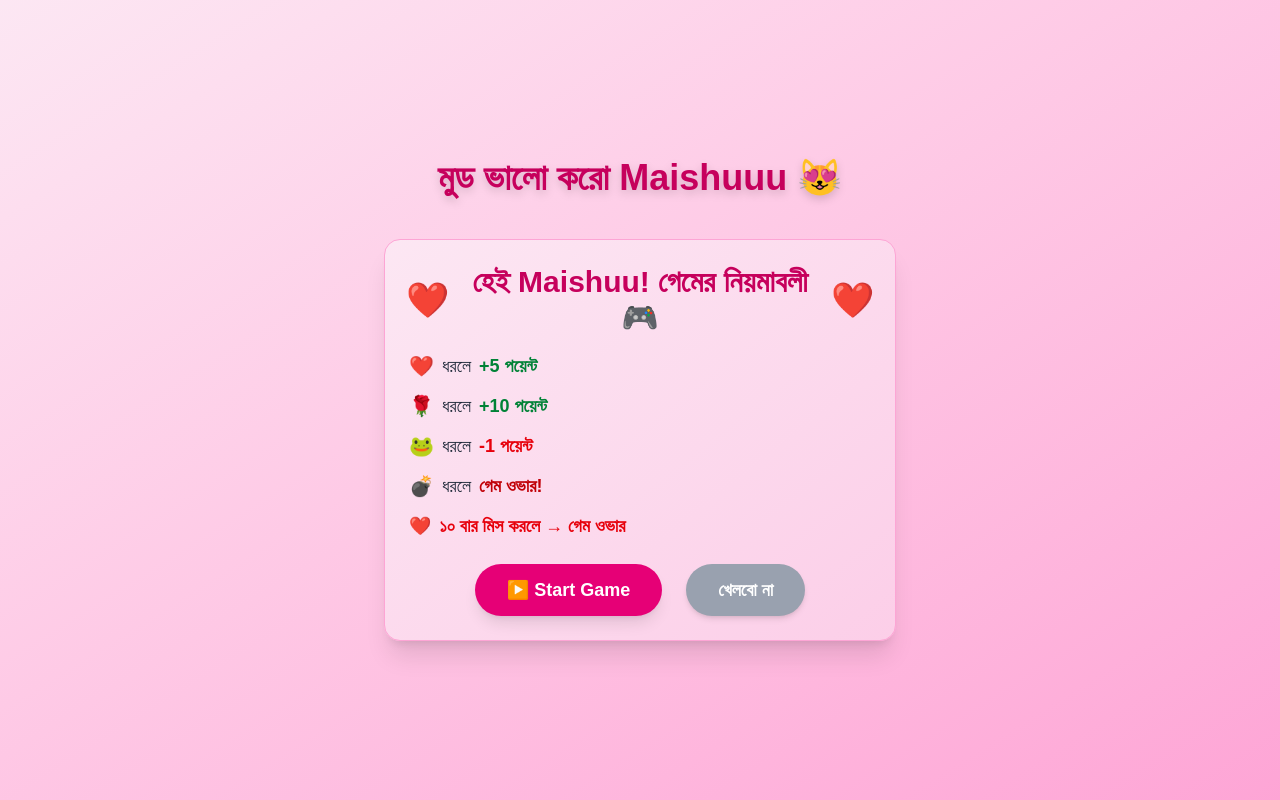
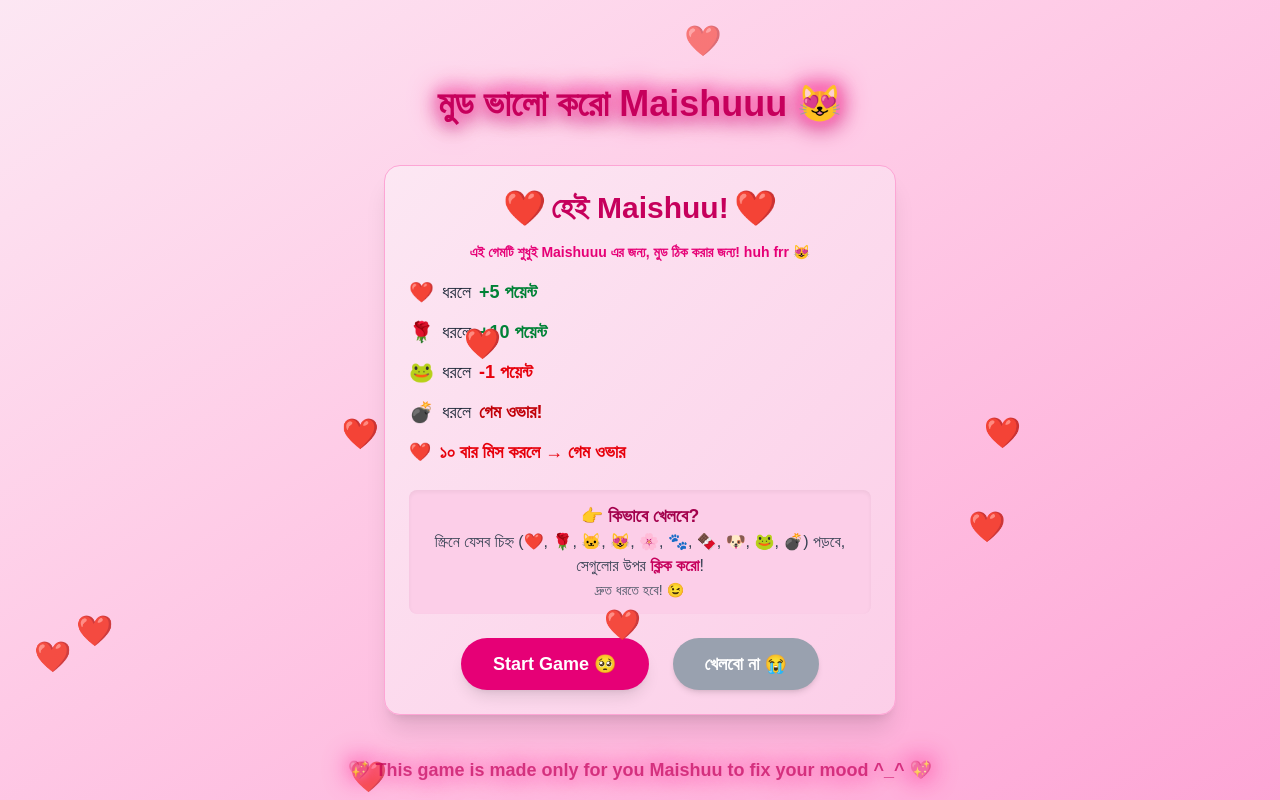
Before and after one commit to SISIYAM/maishuu-mood-thik-koro-game, a Next.js app: page / in a window 1280 px wide. Built offline with nearby package versions, Linux system fonts and the light colour scheme.

Commit message:
fixed instruction page and others

```diff
--- a/app/page.js
+++ b/app/page.js
@@ -9,6 +9,7 @@ import GameContainer from "@/components/GameContainer";
 import "./style.css";
 import CaughtEffect from "@/components/CaughtEffect";
 import Instruction from "@/components/Instruction";
+import FloatingHeart from "@/components/FloatingHeart";
 
 const funnyTexts = [
   "আমি জানি আমি একটু বলদ, তাও মুড ঠিক করো huh frr :( 😓",
@@ -176,12 +177,16 @@ export default function MoodGame() {
 
   return (
     <div className="flex flex-col items-center justify-center min-h-screen bg-gradient-to-br from-pink-100 to-pink-300 text-center relative overflow-hidden px-2 md:px-0">
-      <h1 className="text-2xl sm:text-3xl md:text-4xl font-extrabold text-pink-700 drop-shadow-lg animate-bounce mb-6 sm:mb-10">
+      <h1 className="credit-glow text-2xl sm:text-3xl md:text-4xl font-extrabold text-pink-700 drop-shadow-lg animate-bounce mb-6 sm:mb-10">
         মুড ভালো করো Maishuuu 😻
       </h1>
 
       {!gameStarted && !gameOver && !happyEnd ? (
-        <Instruction setGameStarted={setGameStarted} />
+        <>
+          <Instruction setGameStarted={setGameStarted} />
+          {/* Floating Hearts */}
+          <FloatingHeart />
+        </>
       ) : gameOver ? (
         <GameOver
           score={score}
@@ -218,6 +223,12 @@ export default function MoodGame() {
           </div>
         </>
       )}
+      {/* Credit Section */}
+      <div className="absolute bottom-4 w-full text-center">
+        <p className="credit-glow text-pink-700 text-lg font-bold animate-pulse">
+          💖 This game is made only for you Maishuu to fix your mood ^_^ 💖
+        </p>
+      </div>
     </div>
   );
 }
--- a/app/style.css
+++ b/app/style.css
@@ -16,6 +16,9 @@
   white-space: nowrap;
   animation: marquee 15s linear infinite;
 }
+.credit-glow {
+  text-shadow: 0 0 10px #ff80bf, 0 0 20px #ff4da6, 0 0 30px #ff1a8c;
+}
 @keyframes marquee {
   0% {
     transform: translateX(100%);
--- /dev/null
+++ b/components/FloatingHeart.js
@@ -0,0 +1,33 @@
+import { motion } from "framer-motion";
+import React from "react";
+
+function FloatingHeart() {
+  return (
+    <div className="absolute inset-0 pointer-events-none overflow-hidden">
+      {[...Array(10)].map((_, i) => (
+        <motion.span
+          key={i}
+          className="absolute text-pink-400 text-3xl"
+          style={{
+            left: `${Math.random() * 100}%`,
+            bottom: "-50px",
+          }}
+          animate={{
+            y: ["0%", "-120vh"],
+            opacity: [0.8, 1, 0],
+          }}
+          transition={{
+            duration: Math.random() * 6 + 5,
+            repeat: Infinity,
+            ease: "easeInOut",
+            delay: Math.random() * 5,
+          }}
+        >
+          ❤️
+        </motion.span>
+      ))}
+    </div>
+  );
+}
+
+export default FloatingHeart;
--- a/components/GameOver.js
+++ b/components/GameOver.js
@@ -7,7 +7,7 @@ function GameOver({ score, handleHappyEnd, restartGame, gameoverMessage }) {
         Game Over 😭
       </h2>
       <p className="text-lg mb-6 text-gray-700 animate-bounce">
-        {gameoverMessage}!
+        {gameoverMessage}
       </p>
       <p className="text-lg mb-6 text-gray-700 animate-bounce">
         তুমি {score} পয়েন্ট পেয়েছ!
--- a/components/Instruction.js
+++ b/components/Instruction.js
@@ -10,7 +10,8 @@ function Instruction({ setGameStarted }) {
       className="bg-gradient-to-br from-pink-100 to-pink-200 shadow-xl rounded-2xl p-6 max-w-lg w-full text-center border border-pink-300"
     >
       {/* Animated Heading */}
-      <div className="flex justify-center items-center gap-2 mb-4">
+      <div className="flex flex-col items-center gap-2 mb-4">
+        <div className="flex justify-center items-center gap-2 mb-2">
           <motion.span
             animate={{ scale: [1, 1.2, 1] }}
             transition={{ repeat: Infinity, duration: 1.2 }}
@@ -19,7 +20,7 @@ function Instruction({ setGameStarted }) {
             ❤️
           </motion.span>
           <h2 className="text-2xl sm:text-3xl font-extrabold text-pink-700">
-          হেই Maishuu! গেমের নিয়মাবলী 🎮
+            হেই Maishuu!
           </h2>
           <motion.span
             animate={{ scale: [1, 1.2, 1] }}
@@ -29,8 +30,12 @@ function Instruction({ setGameStarted }) {
             ❤️
           </motion.span>
         </div>
+        <p className="text-pink-600 font-semibold text-sm">
+          এই গেমটি শুধুই Maishuuu এর জন্য, মুড ঠিক করার জন্য! huh frr 😻
+        </p>
+      </div>
 
-      {/* Instructions */}
+      {/* Game Instructions */}
       <ul className="text-left text-gray-800 mb-6 space-y-3 text-lg font-medium">
         <li className="flex items-center gap-2">
           <span className="text-red-500 text-xl">❤️</span> ধরলে{" "}
@@ -53,6 +58,17 @@ function Instruction({ setGameStarted }) {
         </li>
       </ul>
 
+      {/* How to Play */}
+      <div className="bg-pink-200 p-3 rounded-lg shadow-inner mb-6">
+        <p className="text-pink-800 text-lg font-semibold">👉 কিভাবে খেলবে?</p>
+        <p className="text-gray-700 font-medium">
+          স্ক্রিনে যেসব চিহ্ন (❤️, 🌹, 🐱, 😻, 🌸, 🐾, 🍫, 🐶, 🐸, 💣) পড়বে,
+          সেগুলোর উপর <span className="text-pink-700 font-bold">ক্লিক করো</span>
+          ! <br />
+          <span className="text-sm text-gray-600">দ্রুত ধরতে হবে! 😉</span>
+        </p>
+      </div>
+
       {/* Buttons */}
       <div className="flex justify-center gap-6 mt-4">
         <motion.button
@@ -61,23 +77,25 @@ function Instruction({ setGameStarted }) {
           whileTap={{ scale: 0.9 }}
           className="cursor-pointer bg-pink-600 hover:bg-pink-700 text-white font-bold text-lg px-8 py-3 rounded-full shadow-lg"
         >
-          ▶️ Start Game
+          Start Game 🥺
         </motion.button>
 
         <motion.button
-          animate={{ x: 0 }}
+          animate={{ x: 0, y: 0 }}
           whileHover={{
-            x: Math.random() * 200 - 100,
-            y: Math.random() * 200 - 100,
+            x: [0, 80, -60, 100, -40, 0],
+            y: [0, -40, 50, -30, 40, 0],
+            transition: { duration: 2, ease: "easeInOut" },
           }}
           whileTap={{
-            x: Math.random() * 200 - 100,
-            y: Math.random() * 200 - 100,
+            scale: 0.9,
+            rotate: [0, 10, -10, 0],
+            transition: { duration: 0.8 },
           }}
-          transition={{ type: "spring", stiffness: 200, damping: 15 }} // Smooth return
+          transition={{ type: "spring", stiffness: 200, damping: 15 }}
           className="cursor-pointer bg-gray-400 text-white font-bold text-lg px-8 py-3 rounded-full shadow-md"
         >
-          খেলবো না
+          খেলবো না 😭
         </motion.button>
       </div>
     </motion.div>
```
Lines whose indentation alone changed are shown as unchanged.
